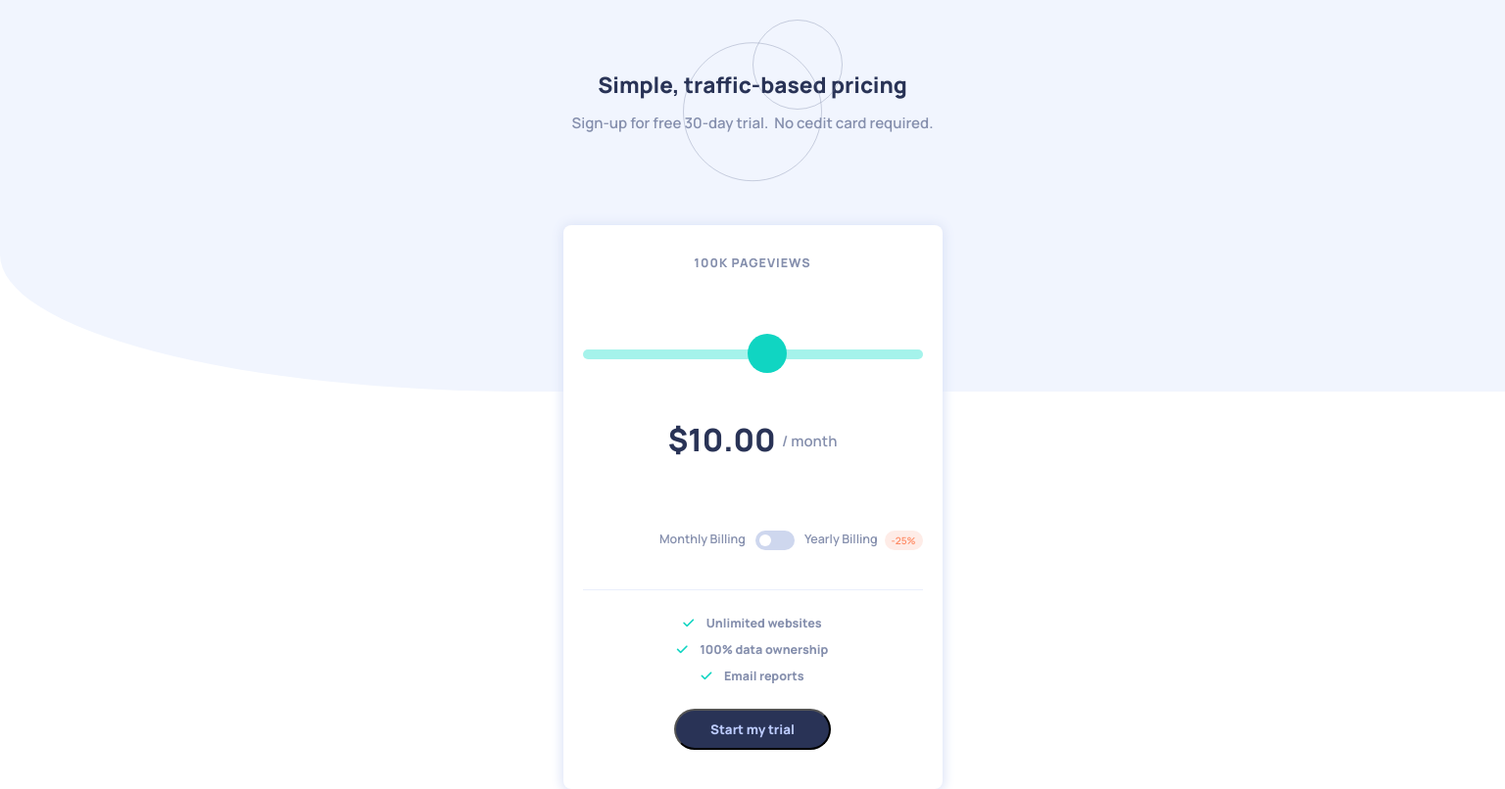
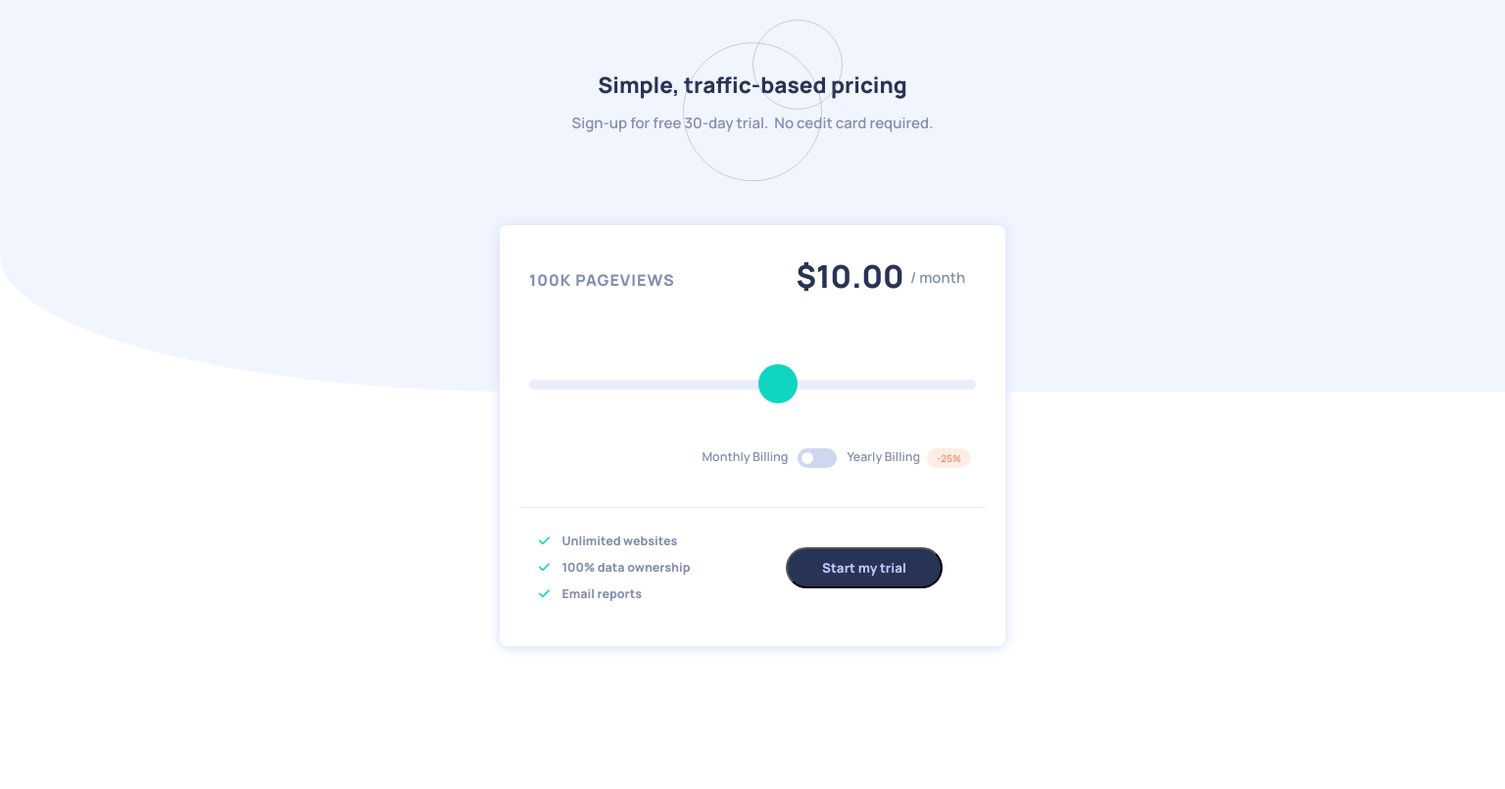
Before and after one commit to MonikaCyprys/Traffic-based-pricing-component, a plain HTML site: page index.html in a window 1536 px wide. Shown: the whole page at 98% size. Drawn offline with Linux system fonts and the light colour scheme.

Commit message:
quick fix #2

```diff
--- a/app.js
+++ b/app.js
@@ -1,6 +1,6 @@
 (function () {
   const thumbValue = document.querySelector("#slider-bar");
-  const amountPageviews = document.querySelector(".numberOfPageviews");
+  const numberOfPageviews = document.querySelector(".numberOfPageviews");
   const toggle = document.querySelector(".toggle");
   const bill = document.querySelector(".bill");
   const billForYear = document.querySelector(".billForYear");
@@ -19,20 +19,20 @@
   function calculateYearlyPrice() {
     yearlyChoice = true;
     if (yearlyChoice) {
-      const allYearPrice = total * 12;
-      const discount = allYearPrice / 4;
-      billForYear.textContent = (allYearPrice - discount).toFixed(2);
-      bill.textContent = ((allYearPrice - discount) / 12).toFixed(2);
+      const totalPrice = total * 12;
+      const discount = totalPrice / 4;
+      billForYear.textContent = `$ ${(totalPrice - discount).toFixed(2)}`;
+      bill.textContent = `$ ${((totalPrice - discount) / 12).toFixed(2)}`;
     }
   }
 
   function calculateBill() {
-    amountPageviews.textContent = this.value;
+    numberOfPageviews.textContent = this.value;
     for (let price in prices) {
       if (this.value == price) {
         total = prices[price];
         !yearlyChoice
-          ? (bill.textContent = prices[price].toFixed(2))
+          ? (bill.textContent = `$ ${prices[price].toFixed(2)}`)
           : calculateYearlyPrice();
       }
     }
@@ -42,7 +42,7 @@
       yearPrice.classList.remove("active");
       toggle.classList.remove("active");
       yearlyChoice = false;
-      bill.textContent = total.toFixed(2);
+      bill.textContent = `$ ${total.toFixed(2)}`;
     } else {
       yearPrice.classList.add("active");
       toggle.classList.add("active");
--- a/index.html
+++ b/index.html
@@ -35,13 +35,14 @@
           type="range"
           min="50"
           max="300"
-          value=""
           name="slider"
           id="slider-bar"
           step="50"
         />
         <p class="price"><span class="bill">$10.00 </span> / month</p>
-        <p class="price yearPrice"><span class="billForYear">$10.00 </span> / year</p>
+        <p class="price yearPrice">
+          <span class="billForYear">$10.00 </span> / year
+        </p>
         <div class="payment-choice">
           <p class="type">Monthly Billing</p>
           <div class="toggle"><span class="thumb"></span></div>
@@ -49,15 +50,17 @@
           <p class="discount">-25%</p>
         </div>
         <div class="payment-results">
-          <p class="results">
+          <article class="results">
+            <p class="result">
               <span class="fas fa-check"></span> Unlimited websites
             </p>
-          <p class="results">
+            <p class="result">
               <span class="fas fa-check"></span> 100% data ownership
             </p>
-          <p class="results">
+            <p class="result">
               <span class="fas fa-check"></span> Email reports
             </p>
+          </article>
           <button class="buy">Start my trial</button>
         </div>
       </section>
--- a/scss/_component.scss
+++ b/scss/_component.scss
@@ -43,6 +43,7 @@ main.container {
       color: var(--darkDesaturatedBlue);
       text-align: center;
       padding: 10px 0;
+      width: 100%;
     }
     p.trial-details {
       color: var(--grayishBlue);
@@ -51,32 +52,36 @@ main.container {
   }
   .payment-details {
     display: flex;
-    flex-direction: column;
     flex-basis: 86%;
+    flex-direction: row;
+    flex-wrap: wrap;
     justify-content: center;
-    flex-wrap: wrap;
     min-height: max-content;
     padding: 20px;
     position: relative;
     background-color: var(--white);
     border-radius: 8px;
     box-shadow: 0 1px 12px 2px rgb(220, 227, 247);
+
     .pageviews {
       color: var(--grayishBlue);
       padding: 10px 10px 30px 10px;
       text-align: center;
       text-transform: uppercase;
       letter-spacing: 1px;
-      font-size: smaller;
+      font-size: medium;
       font-weight: bold;
     }
     input[type="range"] {
       -webkit-appearance: none;
+      appearance: none;
       background: transparent;
       border: none;
       outline: none;
       border-radius: 50%;
-      margin: 50px 0;
+      margin: 50px auto;
+      width: 100%;
+      padding: 0 10px;
     }
     input[type="range"]::-webkit-slider-thumb {
       -webkit-appearance: none;
@@ -84,30 +89,35 @@ main.container {
       width: 40px;
       height: 40px;
       margin: -16px;
-      background: var(--strongCyan);
+      background-color: var(--strongCyan);
       cursor: pointer;
+      position: relative;
       border-radius: 50%;
-      position: relative;
-      // &::after {
-      //   font-family: "Font Awesome 5 Free";
-      //   content: "\f337";
-      //   display: inline-block;
-      //   position: absolute;
-      //   top: 0;
-      //   left:0;
-      //   z-index: 99;
-      //   padding-right: 3px;
-      //   vertical-align: middle;
-      // }
+      content: "OK";
+    }
+    input[type="range"]::-webkit-slider-thumb::before {
+      display: inline-block;
+      font-style: normal;
+      font-variant: normal;
+      text-rendering: auto;
+      -webkit-font-smoothing: antialiased;
+      font-family: "Font Awesome 5 Free";
+      font-weight: 900;
+      content: "\f337";
+      position: absolute;
+      top: 0;
+      left: 0;
+      z-index: 99;
+      padding-right: 3px;
+      vertical-align: middle;
     }
     input[type="range"]:focus::-webkit-slider-thumb {
       box-shadow: 0 10px 30px 0 var(--strongCyan);
     }
     input[type="range"]::-webkit-slider-runnable-track {
-      width: 100%;
       height: 10px;
       cursor: pointer;
-      background: var(--softCyan);
+      background-color: var(--lightGrayishBlue);
       border-radius: 10px;
       border: none;
     }
@@ -149,6 +159,7 @@ main.container {
     }
 
     p.price {
+      flex-basis: 100%;
       text-align: center;
       color: var(--grayishBlue);
       padding: 10px 10px 0 10px;
@@ -202,10 +213,11 @@ main.container {
         color: var(--lightRed);
         background-color: var(--lightGrayishRed);
         border-radius: 10px;
-        padding: 0 7px;
+        padding: 0 10px;
         font-size: x-small;
         line-height: 2;
         margin-left: 7px;
+        margin-right: 15px;
       }
     }
     .payment-results {
@@ -213,19 +225,25 @@ main.container {
       border-top: 0.5px solid var(--lightGrayishBlue);
       margin-top: 40px;
       display: flex;
-      flex-direction: column;
+      flex-direction: row;
+      flex-wrap: wrap;
       padding: 20px 10px;
       .results {
+        flex-basis: 100%;
+        .result {
           text-align: center;
           font-size: smaller;
           color: var(--grayishBlue);
           padding: 5px 10px;
           font-weight: bold;
+          flex-basis: 100%;
           .fa-check {
             margin-right: 10px;
             color: var(--strongCyan);
           }
         }
+      }
+
       .buy {
         background-color: var(--darkDesaturatedBlue);
         width: 160px;
@@ -235,30 +253,49 @@ main.container {
         border-radius: 25px;
         font-weight: bold;
         font-family: inherit;
+        cursor: pointer;
       }
     }
-    // input[type="range"]::-webkit-slider-runnable-track {
-    //   width: 100%;
-    //   height: 20px;
-    //   border-radius: 10px;
-    //   background-color: var(--lightGrayishBlue);
-    //   border: 2px solid var(--lightGrayishBlue);
-    // }
-
-    // input[type="range"]::-webkit-slider-thumb {
-    //   width: 70px;
-    //   height: 70px;
-    //   border-radius: 100%;
-    //   background-color: var(--strongCyan);
-    //   border: 2px solid var(--strongCyan);
-    //   box-shadow: 0 0 5px rgba(0, 0, 0, 0.25);
-    // }
-
-    // input[type="range"]::-webkit-progress {
-    //   height: 20px;
-    //   border-radius: 10px 0 0 10px;
-    //   background-color: var(--softCyan);
-    //   border: 2px solid #1976d2;
-    // }
+    @media screen and (min-width: 1440px) {
+      P.pageviews {
+        order: -1;
+        padding: 25px 10px;
+        margin-left: 0;
+        margin-right: auto;
+      }
+      p.price {
+        order: -1;
+        flex-basis: 45%;
+      }
+      p.yearPrice {
+        transform: translateY(-20px);
+      }
+      input[type="range"] {
+        margin: 35px auto 20px auto;
       }
     }
+  }
+  @media screen and (min-width: 1440px) {
+    .payment-details {
+      flex-direction: row;
+      flex-wrap: wrap;
+      justify-content: flex-end;
+      .payment-results {
+        .results {
+          flex-basis: 50%;
+          .result {
+            text-align: left;
+          }
+        }
+        .buy {
+          margin: auto;
+        }
+      }
+    }
+  }
+}
+@media screen and (min-width: 1440px) {
+  main.container {
+    flex-basis: 600px;
+  }
+}
--- a/scss/app.scss
+++ b/scss/app.scss
@@ -25,7 +25,6 @@ body {
     height: 50%;
     top: 0;
     left: 0;
-    // border-bottom-right-radius: 50%;
     border-bottom-left-radius: 35%;
   }
 }
```
Also changed, not shown: css/app.css. Lines whose indentation alone changed are shown as unchanged.
